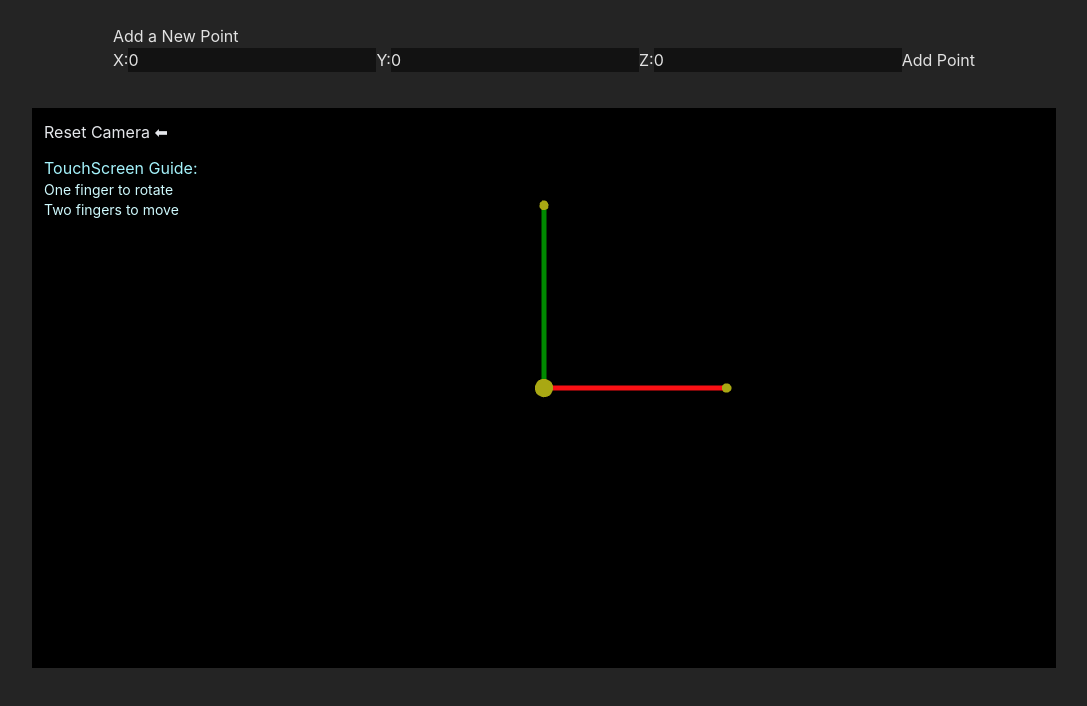
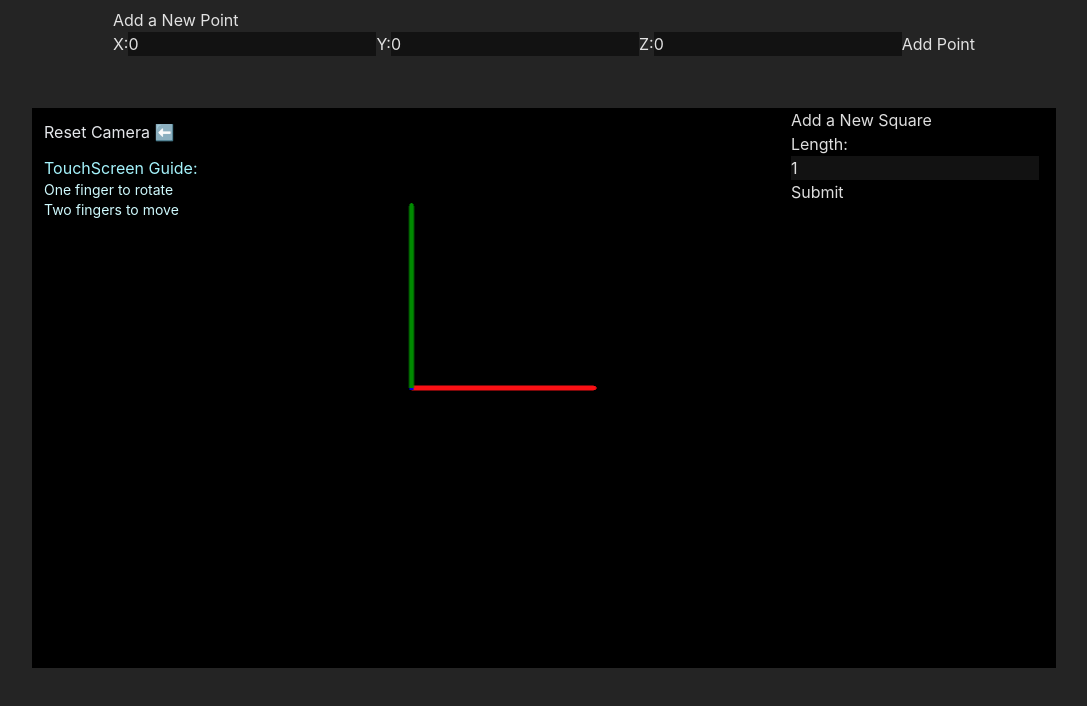
Before and after one commit to Valx01P/3d-site, a React (Vite) app in the folder tdc-site/: page / in a window 1280 px wide. Shown: the top 706 px of the page, without its empty margins (96-1183 px from the left). Built offline with nearby package versions, Linux system fonts and the light colour scheme.

Commit message:
square feature

```diff
--- /dev/null
+++ b/tdc-site/src/AddSquare.jsx
@@ -0,0 +1,39 @@
+import React, { useState } from "react";
+import { Vector3 } from "three";
+
+const AddSquare = ({ addSquare }) => {
+  const [length, setLength] = useState(1);
+
+  const handleInputChange = (e) => {
+    setLength(parseFloat(e.target.value));
+  };
+
+  const handleAddSquare = () => {
+    // Calculate square points based on length
+    const squarePoints = [
+      new Vector3(0, 0, 0),
+      new Vector3(length, 0, 0),
+      new Vector3(length, length, 0),
+      new Vector3(0, length, 0),
+    ];
+
+    // Add square to the scene
+    addSquare(squarePoints);
+
+    // Clear input field after adding a square
+    setLength(1);
+  };
+
+  return (
+    <div>
+      <h2>Add a New Square</h2>
+      <label>
+        Length:
+        <input type="number" value={length} onChange={handleInputChange} />
+      </label>
+      <button onClick={handleAddSquare}>Submit</button>
+    </div>
+  );
+};
+
+export default AddSquare;
--- a/tdc-site/src/App.jsx
+++ b/tdc-site/src/App.jsx
@@ -1,28 +1,33 @@
-// App.jsx
-import { useState } from "react";
+import React, { useState } from "react";
 import ThreeScene from "./ThreeScene";
 import GraphControls from "./GraphControls";
 import { Vector3 } from "three";
 
 function App() {
-  const [points, setPoints] = useState([
-    new Vector3(0, 0, 0),
-    new Vector3(0, 0, 20),
-    new Vector3(20, 0, 0),
-    new Vector3(0, 20, 0),
-  ]);
+  const [points, setPoints] = useState([]);
+  const [squares, setSquares] = useState([]);
 
   const addPoint = (newPoint) => {
     setPoints((prevPoints) => [...prevPoints, newPoint]);
   };
 
+  const addSquare = (sideLength) => {
+    const squarePoints = [
+      new Vector3(0, 0, 0),
+      new Vector3(sideLength, 0, 0),
+      new Vector3(sideLength, sideLength, 0),
+      new Vector3(0, sideLength, 0),
+    ];
+    setSquares((prevSquares) => [...prevSquares, squarePoints]);
+  };
+
   return (
     <>
       <div className="flex justify-center mt-12">
-        <GraphControls addPoint={addPoint} />
+        <GraphControls addPoint={addPoint} addSquare={addSquare} />
       </div>
       <div className="flex justify-center p-12 mt-3">
-        <ThreeScene points={points} />
+        <ThreeScene points={points} squares={squares} />
       </div>
     </>
   );
--- a/tdc-site/src/GraphControls.jsx
+++ b/tdc-site/src/GraphControls.jsx
@@ -1,6 +1,7 @@
 // GraphControls.jsx
 import { useState } from "react";
 import { Vector3 } from "three";
+// import AddSquare from "./AddSquare";
 
 const GraphControls = ({ addPoint }) => {
   const [newPoint, setNewPoint] = useState({ x: 0, y: 0, z: 0 });
@@ -19,7 +20,7 @@ const GraphControls = ({ addPoint }) => {
   };
 
   return (
-    <div className="fixed top-6">
+    <div className="fixed top-2">
       <h2>Add a New Point</h2>
       <label>
         X:
@@ -49,6 +50,7 @@ const GraphControls = ({ addPoint }) => {
         />
       </label>
       <button onClick={handleAddPoint}>Add Point</button>
+      {/* <AddSquare addSquare={addSquare} /> */}
     </div>
   );
 };
--- a/tdc-site/src/ThreeScene.jsx
+++ b/tdc-site/src/ThreeScene.jsx
@@ -1,9 +1,10 @@
-import React, { useRef, useEffect } from "react";
+import React, { useRef, useEffect, useState } from "react";
 import { Canvas, useThree } from "@react-three/fiber";
 import { OrbitControls, Line, Points } from "@react-three/drei";
 import { Vector3 } from "three";
+import AddSquare from "./AddSquare";
 
-const Scene = ({ points, handleResetCamera }) => {
+const Scene = ({ points, squares, handleResetCamera }) => {
   const { camera } = useThree();
   const controlsRef = useRef();
   const initialCameraPosition = useRef();
@@ -35,12 +36,20 @@ const Scene = ({ points, handleResetCamera }) => {
       <OrbitControls ref={controlsRef} />
       <Lines />
       <Dots points={points} />
+      {squares.map((squarePoints, index) => (
+        <Square key={index} points={squarePoints} />
+      ))}
     </>
   );
 };
 
 const ThreeScene = ({ points }) => {
   const handleResetCamera = useRef(() => {});
+  const [squares, setSquares] = useState([]);
+
+  const addSquare = (squarePoints) => {
+    setSquares((prevSquares) => [...prevSquares, squarePoints]);
+  };
 
   return (
     <>
@@ -49,14 +58,19 @@ const ThreeScene = ({ points }) => {
         style={{ height: "70vh", width: "80vw" }}
       >
         <Canvas>
-          <Scene points={points} handleResetCamera={handleResetCamera} />
+          <Scene
+            points={points}
+            squares={squares}
+            handleResetCamera={handleResetCamera}
+          />
         </Canvas>
+        <AddSquare addSquare={addSquare} />
         <div className="absolute top-3 left-3 drop-filter backdrop-blur-lg rounded-sm">
           <button
             className="mb-3 text-gray-200"
             onClick={() => handleResetCamera.current()}
           >
-            Reset Camera ⬅
+            Reset Camera ⬅️
           </button>
           <h1 className="text-cyan-200">TouchScreen Guide: </h1>
           <p className="text-cyan-100 text-sm">One finger to rotate</p>
@@ -64,6 +78,21 @@ const ThreeScene = ({ points }) => {
         </div>
       </div>
     </>
+  );
+};
+
+const Square = ({ points }) => {
+  return (
+    <group>
+      {/* Create lines for the square */}
+      <Line points={points} color="white" lineWidth={5} />
+      {/* Create points for the square corners */}
+      <Points>
+        {points.map((point, index) => (
+          <PointsDot key={index} position={point} />
+        ))}
+      </Points>
+    </group>
   );
 };
 
```
